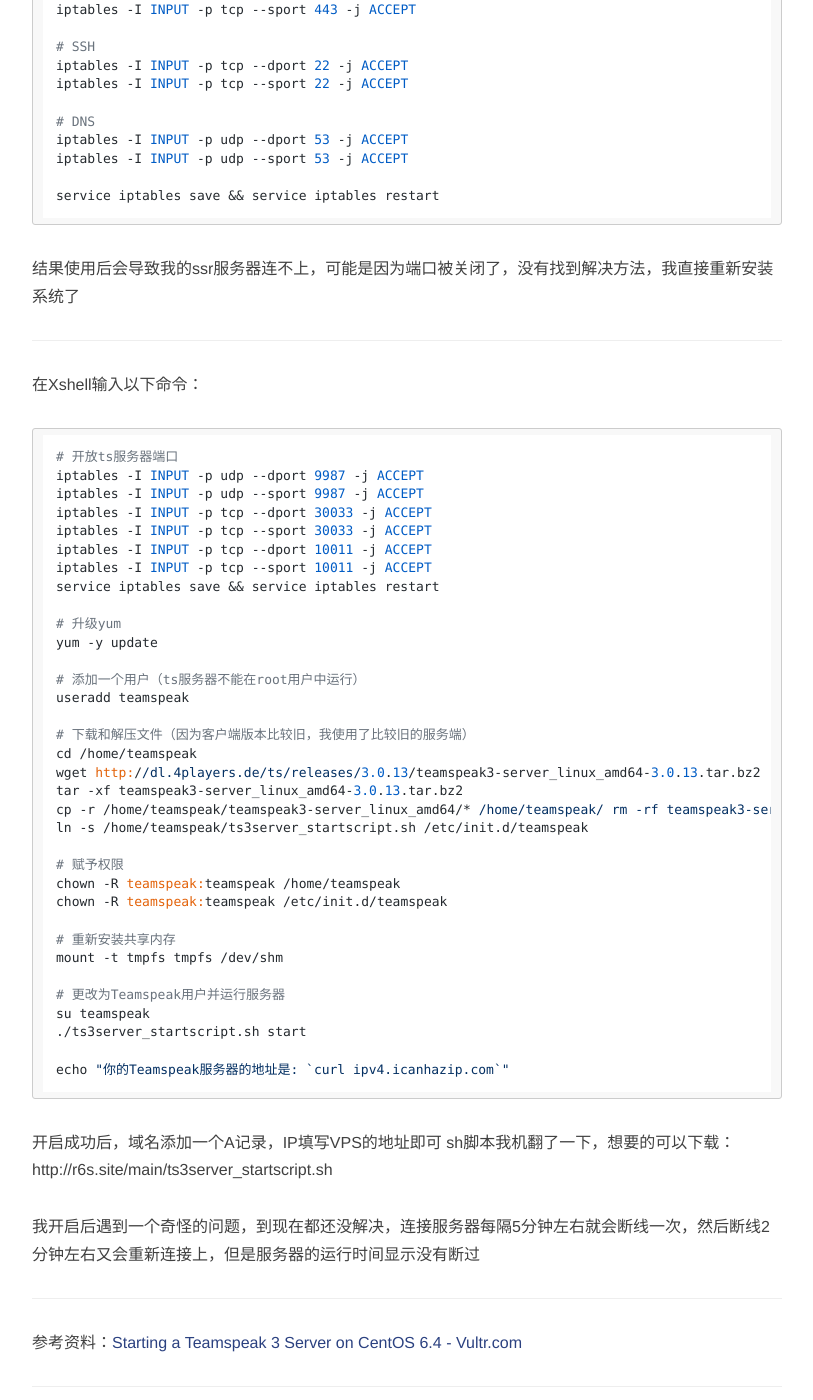
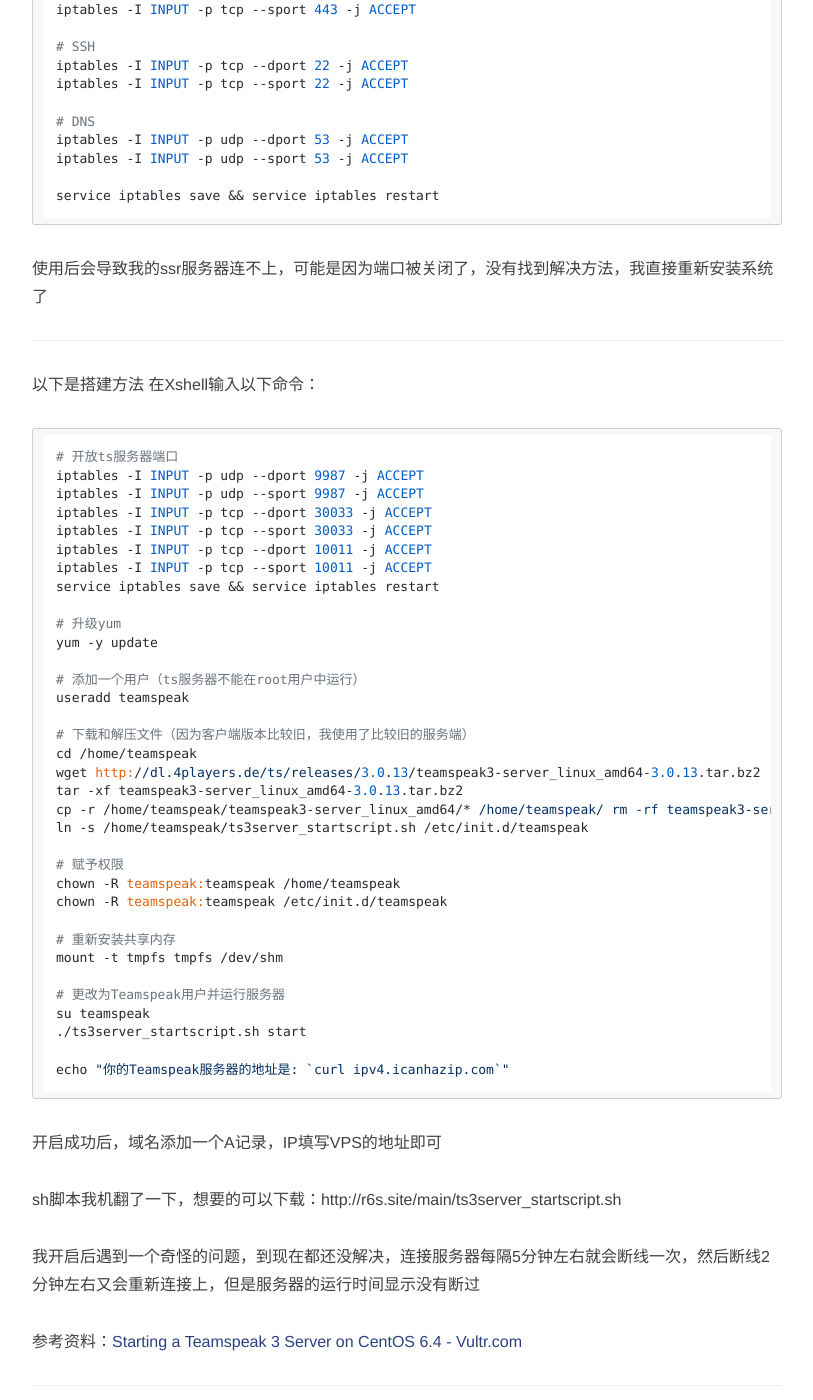
Before and after one commit to HikariGod/myblog, a Jekyll site: the page built from _posts/2018-10-04-teamspeak-server-centos6.md, in a window 1280 px wide and 1400 px high, scrolled down 1186 px. Shown: the whole window, without its empty margins (233-1046 px from the left). Built offline with Jekyll 4.4.1, drawn with Linux system fonts in a browser that asks for light colours; nearby versions of some CDN libraries; comment, search, counter and statistics services are not loaded.

Commit message:
blog update

```diff
--- a/_posts/2018-10-04-teamspeak-server-centos6.md
+++ b/_posts/2018-10-04-teamspeak-server-centos6.md
@@ -53,10 +53,11 @@
 service iptables save && service iptables restart
 {% endhighlight %}
 
-结果使用后会导致我的ssr服务器连不上，可能是因为端口被关闭了，没有找到解决方法，我直接重新安装系统了
+使用后会导致我的ssr服务器连不上，可能是因为端口被关闭了，没有找到解决方法，我直接重新安装系统了
 
 ----
 
+以下是搭建方法
 在Xshell输入以下命令：
 
 {% highlight ruby %}
@@ -101,10 +102,9 @@
 {% endhighlight %}
 
 开启成功后，域名添加一个A记录，IP填写VPS的地址即可
+
 sh脚本我机翻了一下，想要的可以下载：http://r6s.site/main/ts3server_startscript.sh
 
 我开启后遇到一个奇怪的问题，到现在都还没解决，连接服务器每隔5分钟左右就会断线一次，然后断线2分钟左右又会重新连接上，但是服务器的运行时间显示没有断过
 
-----
-
 参考资料：[Starting a Teamspeak 3 Server on CentOS 6.4 - Vultr.com](https://www.vultr.com/docs/starting-a-teamspeak-3-server-on-centos-6-4)
```
